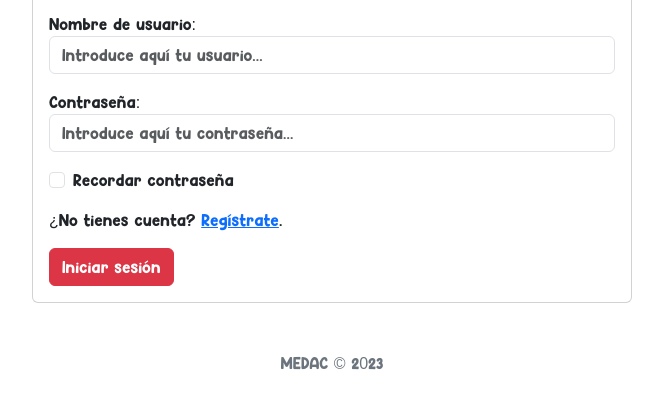
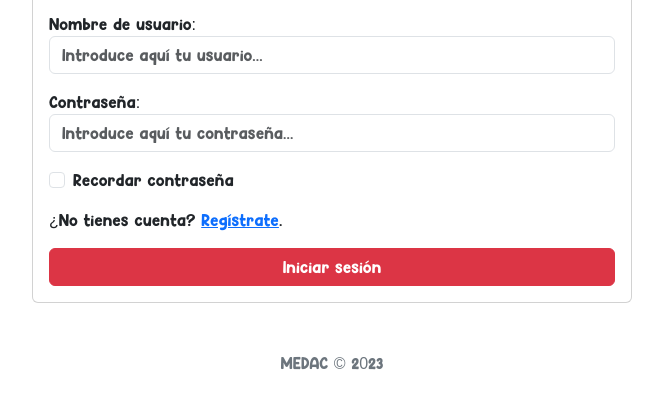
Before and after one commit to Joseju002/ChatApp, a website: page public/iniciar.html in a window 1280 px wide. Shown: the part 263-672 px from the top of the page, without its empty margins (308-971 px from the left). Drawn offline with nearby package versions, Linux system fonts and the light colour scheme.

Commit message:
confirmar

```diff
--- a/public/css/main_style.css
+++ b/public/css/main_style.css
@@ -16,3 +16,7 @@ body {
 .alert {
     padding: 10px;
 }
+
+#registrar, #iniciar {
+    width: 100%;
+}
```
Also changed, not shown: conexionBBDD.JS (line endings or trailing spaces).
